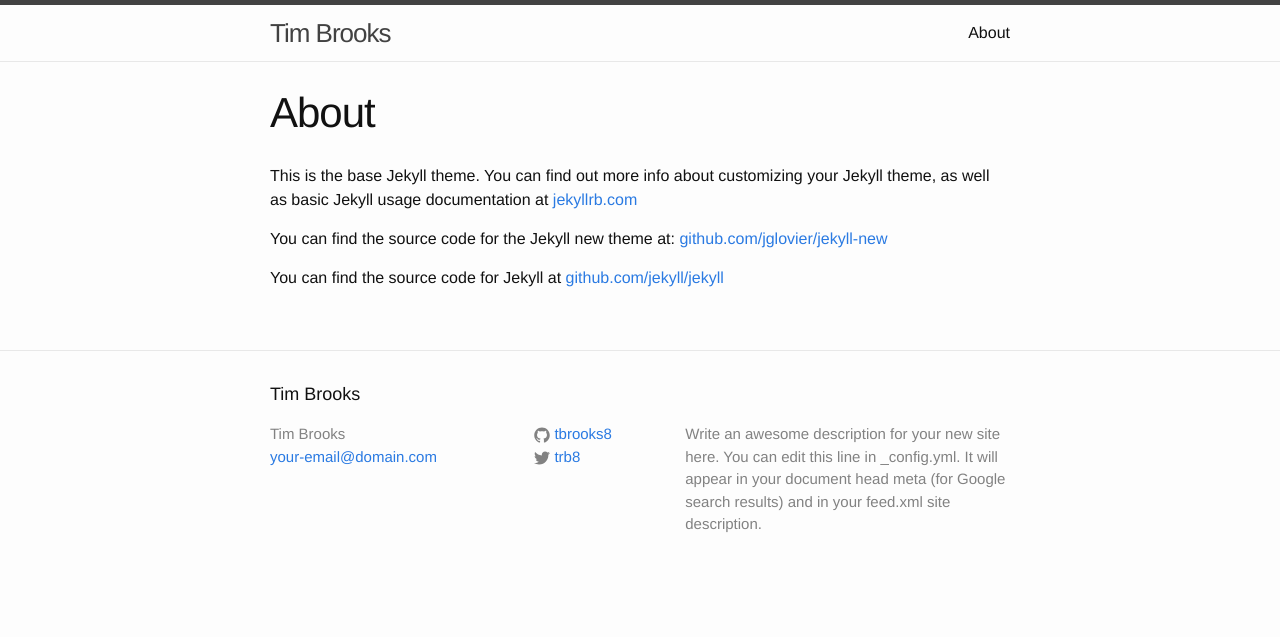
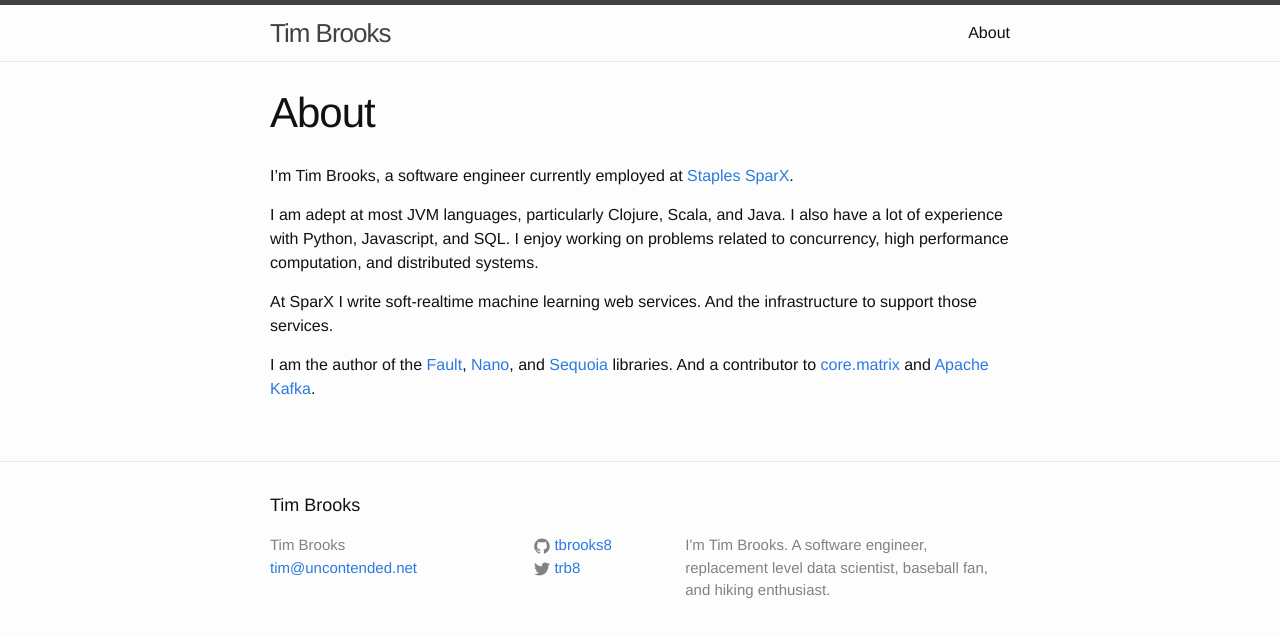
Before and after one commit to Tim-Brooks/tbrooks8.github.io, a Jekyll site: the page built from about.md, in a window 1280 px wide. Shown: the top 637 px of the page. Built offline with Jekyll 4.4.1, drawn with Linux system fonts in a browser that asks for light colours.

Commit message:
update about information

```diff
--- a/_config.yml
+++ b/_config.yml
@@ -1,10 +1,9 @@
 # Site settings
 title: Tim Brooks
-email: your-email@domain.com
+email: tim@uncontended.net
 description: > # this means to ignore newlines until "baseurl:"
-  Write an awesome description for your new site here. You can edit this
-  line in _config.yml. It will appear in your document head meta (for
-  Google search results) and in your feed.xml site description.
+  I'm Tim Brooks. A software engineer, replacement level data scientist,
+  baseball fan, and hiking enthusiast.
 baseurl: "" # the subpath of your site, e.g. /blog/
 url: "http://tbrooks8.github.com" # the base hostname & protocol for your site
 twitter_username: trb8
--- a/about.md
+++ b/about.md
@@ -4,8 +4,10 @@ title: About
 permalink: /about/
 ---
 
-This is the base Jekyll theme. You can find out more info about customizing your Jekyll theme, as well as basic Jekyll usage documentation at [jekyllrb.com](http://jekyllrb.com/)
+I'm Tim Brooks, a software engineer currently employed at [Staples SparX](http://www.staples-sparx.com/).
 
-You can find the source code for the Jekyll new theme at: [github.com/jglovier/jekyll-new](https://github.com/jglovier/jekyll-new)
+I am adept at most JVM languages, particularly Clojure, Scala, and Java. I also have a lot of experience with Python, Javascript, and SQL. I enjoy working on problems related to concurrency, high performance computation, and distributed systems.
 
-You can find the source code for Jekyll at [github.com/jekyll/jekyll](https://github.com/jekyll/jekyll)
+At SparX I write soft-realtime machine learning web services. And the infrastructure to support those services.
+
+I am the author of the [Fault](https://github.com/tbrooks8/fault), [Nano](https://github.com/staples-sparx/Nano), and [Sequoia](https://github.com/staples-sparx/Sequoia) libraries. And a contributor to [core.matrix](https://github.com/mikera/core.matrix) and [Apache Kafka](http://kafka.apache.org/).
--- a/index.html
+++ b/index.html
@@ -4,7 +4,7 @@ layout: default
 
 <div class="home">
 
-  <h1 class="page-heading">Posts</h1>
+  <h1 class="page-heading">Writing</h1>
 
   <ul class="post-list">
     {% for post in site.posts %}
```
